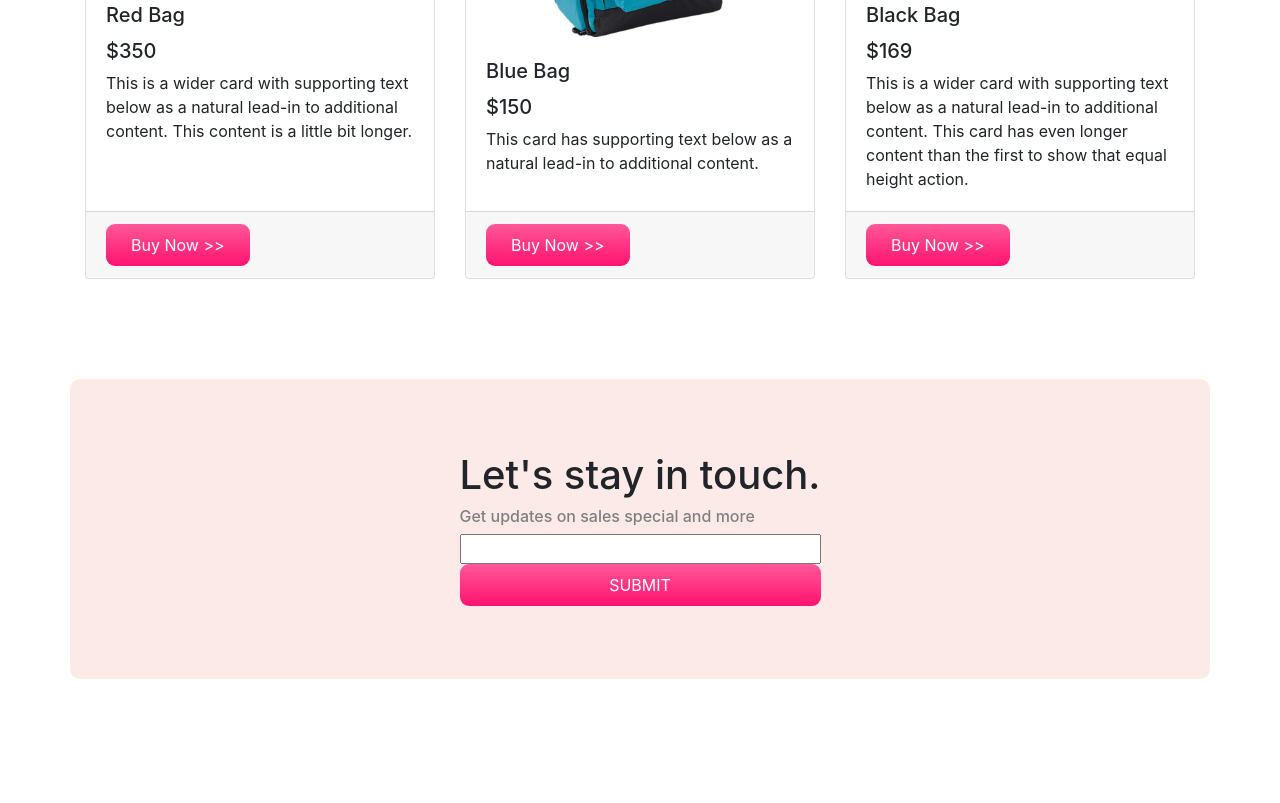
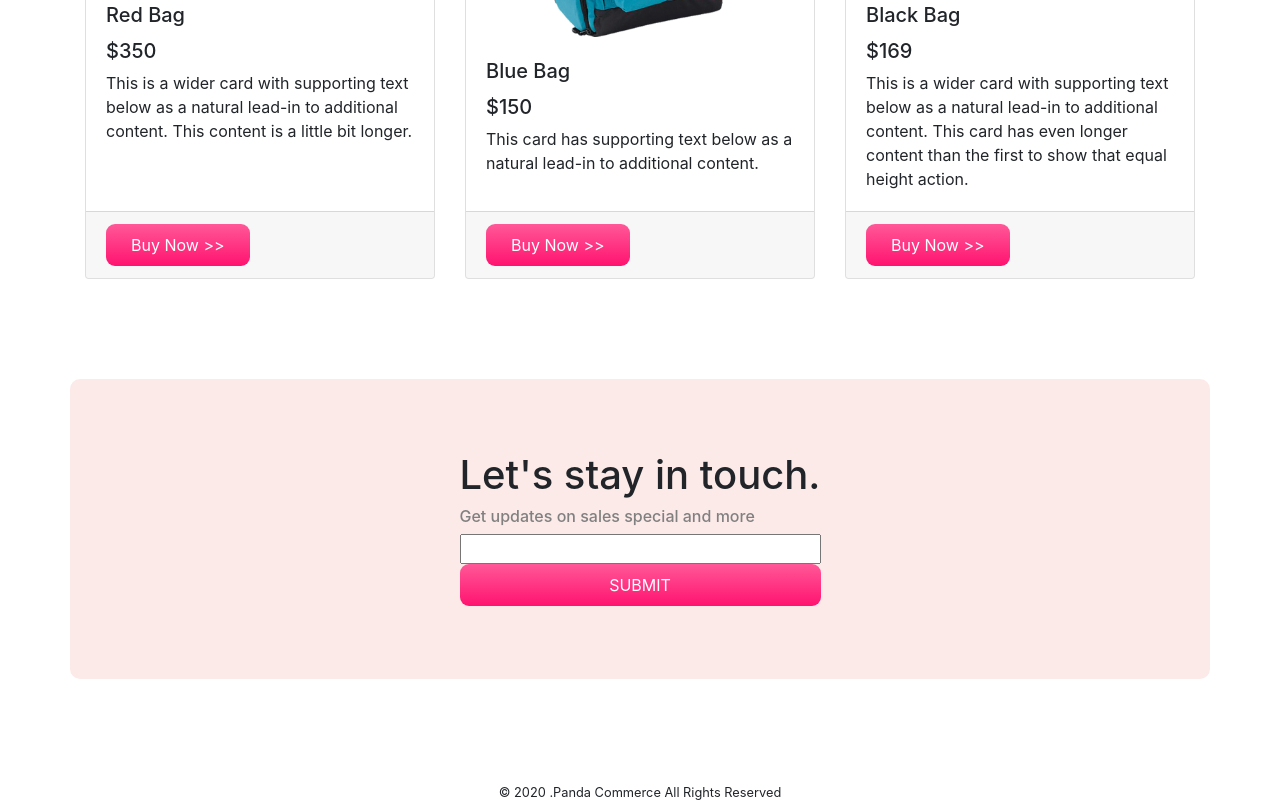
Before and after one commit to ranamahmud/panda-commerce, a plain HTML site: page index.html in a window 1280 px wide. Shown: the part 1916-2719 px from the top of the page. Before the commit the page ends 2695 px from the top, so only its background shows below. Drawn offline with nearby package versions, Linux system fonts and the light colour scheme.

Commit message:
Footer text added

```diff
--- a/index.html
+++ b/index.html
@@ -218,6 +218,10 @@
        </div>
     </div>
 
+    <footer>
+        <small>© 2020 .Panda Commerce All Rights Reserved</small>
+    </footer>
+
     <script src="https://code.jquery.com/jquery-3.5.1.slim.min.js"
         integrity="sha384-DfXdz2htPH0lsSSs5nCTpuj/zy4C+OGpamoFVy38MVBnE+IbbVYUew+OrCXaRkfj"
         crossorigin="anonymous"></script>
--- a/style.css
+++ b/style.css
@@ -56,3 +56,7 @@
 #subscribe h6{
     color: gray;
 }
+
+footer{
+    text-align: center;
+}
```
